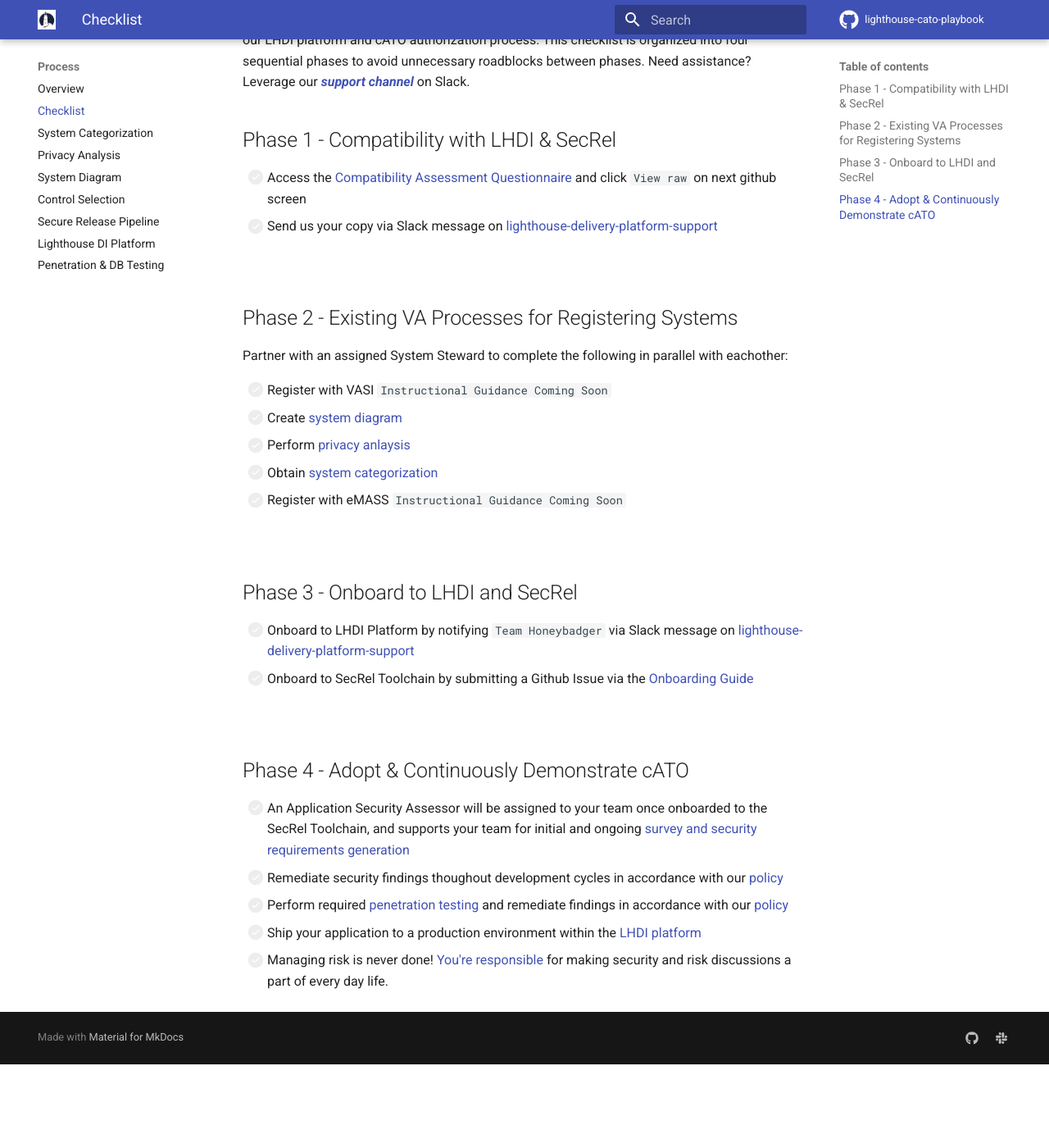
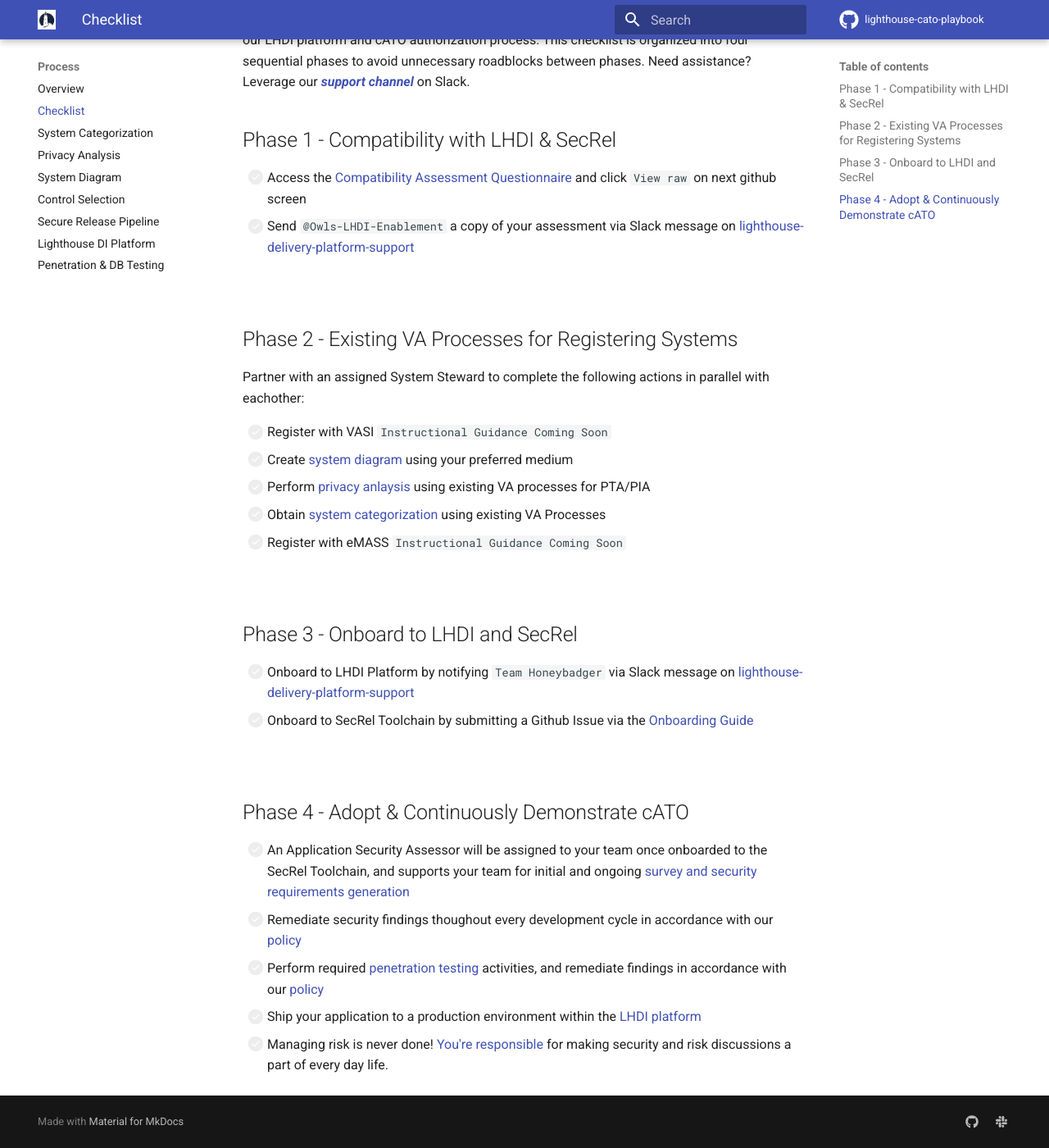
Before and after one commit to rise8-us/cato-playbook, an MkDocs documentation site: the page built from docs/checklist.md, in a window 1280 px wide and 1400 px high, scrolled down 217 px. Shown: the whole window at 82% size. Built offline with MkDocs 1.6.1 and Material for MkDocs 9.7.7, drawn with Linux system fonts in a browser that asks for light colours; comment, search, counter and statistics services are not loaded; before the commit the page ends 1515 px from its top, so only the background shows below that.

Commit message:
Update checklist.md

```diff
--- a/docs/checklist.md
+++ b/docs/checklist.md
@@ -4,17 +4,17 @@
 
 ## Phase 1 - Compatibility with LHDI & SecRel
 - [ ] Access the [Compatibility Assessment Questionnaire](compatibility.docx) and click `View raw` on next github screen
-- [ ] Send us your copy via Slack message on [lighthouse-delivery-platform-support](https://lighthouseva.slack.com/archives/C03UA9MV1EH)
+- [ ] Send `@Owls-LHDI-Enablement` a copy of your assessment via Slack message on [lighthouse-delivery-platform-support](https://lighthouseva.slack.com/archives/C03UA9MV1EH)
 
 <br/>
 
 ## Phase 2 - Existing VA Processes for Registering Systems
-Partner with an assigned System Steward to complete the following in parallel with eachother:
+Partner with an assigned System Steward to complete the following actions in parallel with eachother:
 
 - [ ] Register with VASI `Instructional Guidance Coming Soon`
-- [ ] Create [system diagram](diagram.md)
-- [ ] Perform [privacy anlaysis](privacy.md)
-- [ ] Obtain [system categorization](categorization.md)
+- [ ] Create [system diagram](diagram.md) using your preferred medium
+- [ ] Perform [privacy anlaysis](privacy.md) using existing VA processes for PTA/PIA
+- [ ] Obtain [system categorization](categorization.md) using existing VA Processes
 - [ ] Register with eMASS `Instructional Guidance Coming Soon`
 
 <br/>
@@ -27,7 +27,7 @@
 
 ## Phase 4 - Adopt & Continuously Demonstrate cATO
 - [ ] An Application Security Assessor will be assigned to your team once onboarded to the SecRel Toolchain, and supports your team for initial and ongoing [survey and security requirements generation](selection.md)
-- [ ] Remediate security findings thoughout development cycles in accordance with our [policy](policy.md)
-- [ ] Perform required [penetration testing](testing.md) and remediate findings in accordance with our [policy](policy.md)
+- [ ] Remediate security findings thoughout every development cycle in accordance with our [policy](policy.md)
+- [ ] Perform required [penetration testing](testing.md) activities, and remediate findings in accordance with our [policy](policy.md)
 - [ ] Ship your application to a production environment within the [LHDI platform](platform.md)
 - [ ] Managing risk is never done! [You're responsible](monitoring.md) for making security and risk discussions a part of every day life.
```
